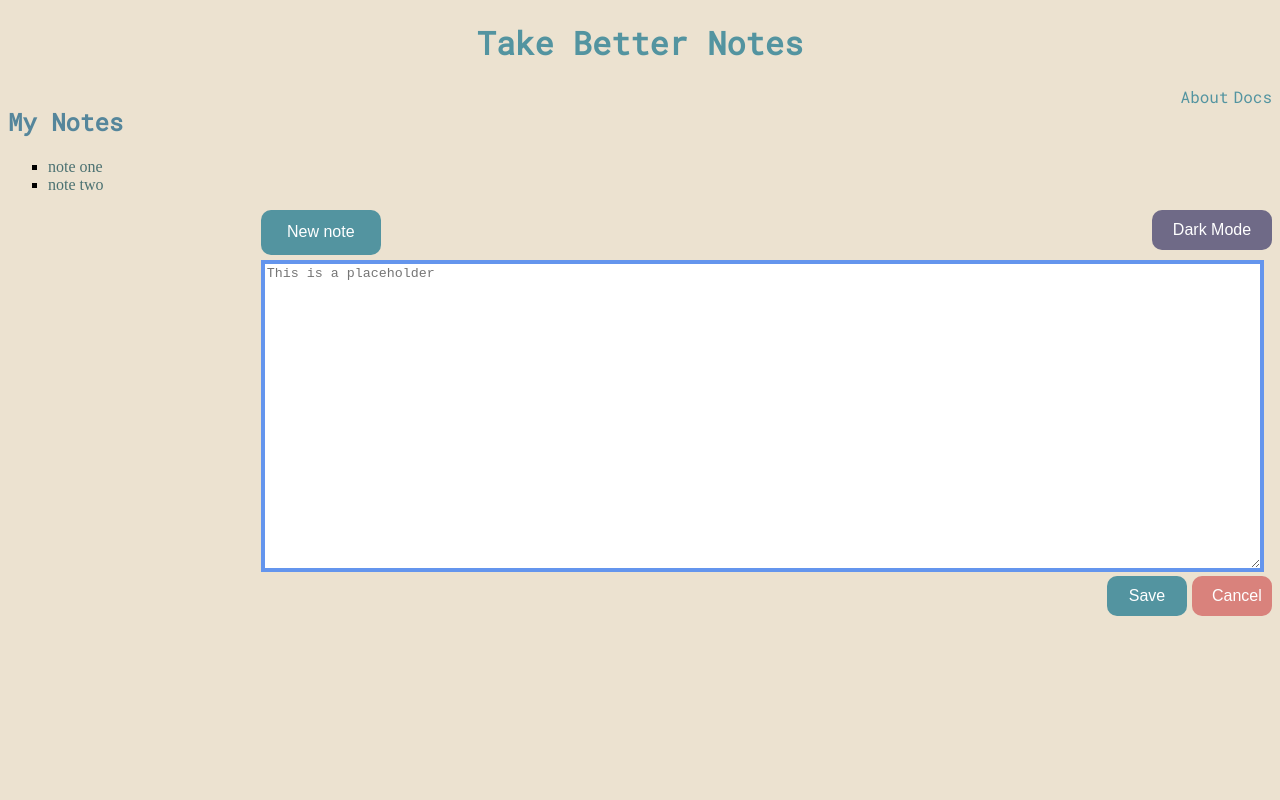
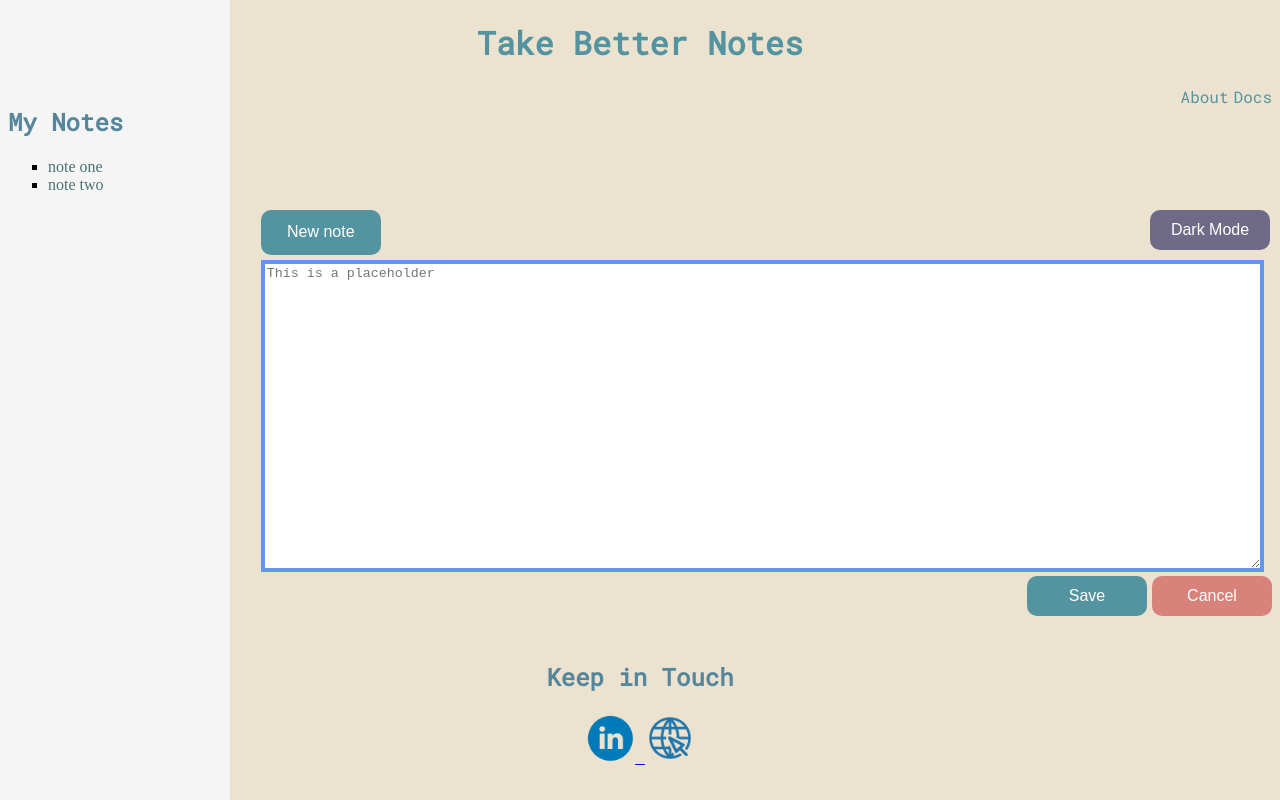
Before and after one commit to DevUppin/Assignment1, a plain HTML site: page index.html in a window 1280 px wide. Shown: the top 800 px of the page. Drawn offline with Linux system fonts and the light colour scheme.

Commit message:
fixed most mistakes

```diff
--- a/index.html
+++ b/index.html
@@ -34,8 +34,8 @@
         </nav>
         <p></p>
         <div class="buttons">
-            <button class="newNote" type="button">New note</button>
-            <button class="dmode" type="button">Dark Mode</button>
+            <button class="newNote buttonstyle" type="button">New note</button>
+            <button class="dmode buttonstyle" type="button">Dark Mode</button>
         </div>
         <P></P>
         <div class="texttotype">
@@ -44,24 +44,13 @@
         <br />
         <br />
         <div class="buttons2">
-            <button class="tosave" type="button">Save</button>
-            <button class="cancelnote" type="button">Cancel</button>
+            <button class="tosave buttonstyle" type="button">Save</button>
+            <button class="cancelnote buttonstyle" type="button">Cancel</button>
         </div>
     </div>
 
-    <br>
-    <br>
-    <br>
-    <br>
-    <br>
-    <br>
-    <br>
-    <br>
-    <br>
-    <br>
-    <br>
-    <br>
     <footer>
+        <div class="bottomContent">
             <h2>Keep in Touch</h2>
             <div class="bottomlinks">
                 <a href="https://www.linkedin.com/learning/onboarding?dest=%2Flearning%2F&u=2097252">
@@ -71,6 +60,8 @@
                     <img src="./images/2034249.png" alt="Internet Link" width="50" height="50">
                 </a>
             </div>
+        </div>
+
     </footer>
 
 
--- a/styles/stylesheet.css
+++ b/styles/stylesheet.css
@@ -11,6 +11,14 @@
 } */
 body {
     background-color: #ECE2D0;
+    background: linear-gradient(
+        to right,
+        whitesmoke 0%,
+        whitesmoke 18%,
+        #ECE2D0 0%,
+        #ECE2D0 0%
+
+    );
 }
 .title {
     text-align: center;
@@ -40,47 +48,30 @@ textarea {
     margin-left: auto;
 }
 .tosave {
-    width: 80px;
-    border: 0;
-    line-height: 2.5;
-    padding: 0 20px;
-    font-size: 1rem;
-    text-align: center;
-    color: white;
-    border-radius: 10px;
     background-color:#5394A0;
 
 
 }
 
 .cancelnote {
-    width: 80px;
-    border: 0;
-    line-height: 2.5;
-    padding: 0 20px;
-    font-size: 1rem;
-    text-align: center;
-    color: white;
-    border-radius: 10px;
     background-color: #D9827C;
 
 
 }
 .newNote {
-    width: 120px;
+    /* width: 120px; */
     float: left;
-    border: 0;
-    line-height: 2.5;
-    padding: 0 20px;
-    font-size: 1rem;
-    text-align: center;
-    color: white;
-    border-radius: 10px;
     background-color:#5394A0;
 
 }
 .dmode {
     right: 10px;
+     background-color: #6F6A87;
+     margin-bottom: 5px;
+     margin-left: auto;
+     position: sticky;
+ }
+ .buttonstyle {
     width: 120px;
     border: 0;
     line-height: 2.5;
@@ -89,10 +80,9 @@ textarea {
      text-align: center;
      color: white;
      border-radius: 10px;
-     background-color: #6F6A87;
-     margin-bottom: 5px;
-     margin-left: auto;
+
  }
+
 
 
 footer {
@@ -101,7 +91,7 @@ footer {
     font-family: 'Roboto Mono', monospace;
 }
 .mynotes {
-    color: #55869b;
+    color:#55869b;
     font-family: 'Roboto Mono', monospace;
 }
 header a {
@@ -126,12 +116,21 @@ nav > a {
     justify-content: end;
     gap: 5px;
 }
+.about {
+    display: inline-block;
+}
+.docs {
+    display: inline-block;
+}
 
+.bottomContent {
+    padding-top: 25px;
+}
 
 
 @media screen and (max-width:600px) {
     .fullpage {
-        grid-template-rows: repeat(1fr, 2fr);
+        /* grid-template-rows: repeat(1fr, 2fr); */
         grid-template-columns: 100%;
         grid-row: 1/2;
         grid-column: 1/6;
```
Also changed, not shown: 1 other file. Lines whose indentation alone changed are shown as unchanged.
